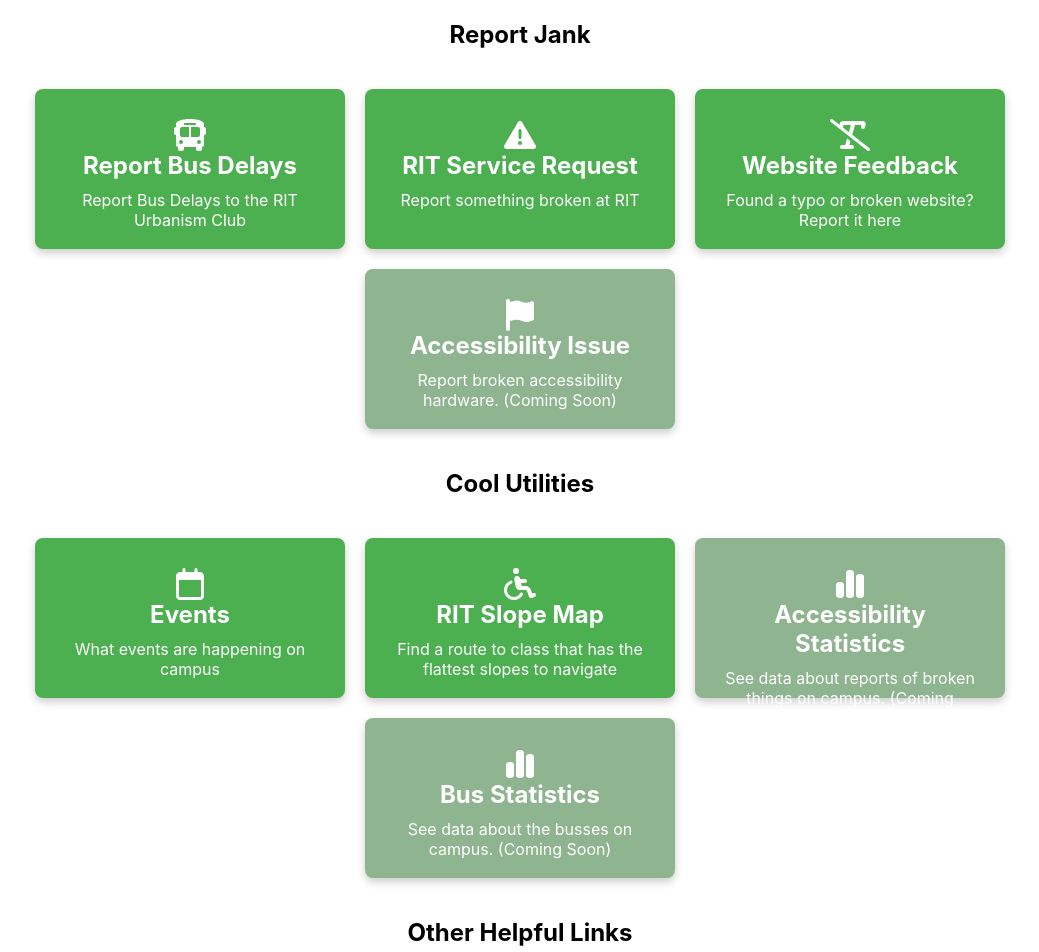
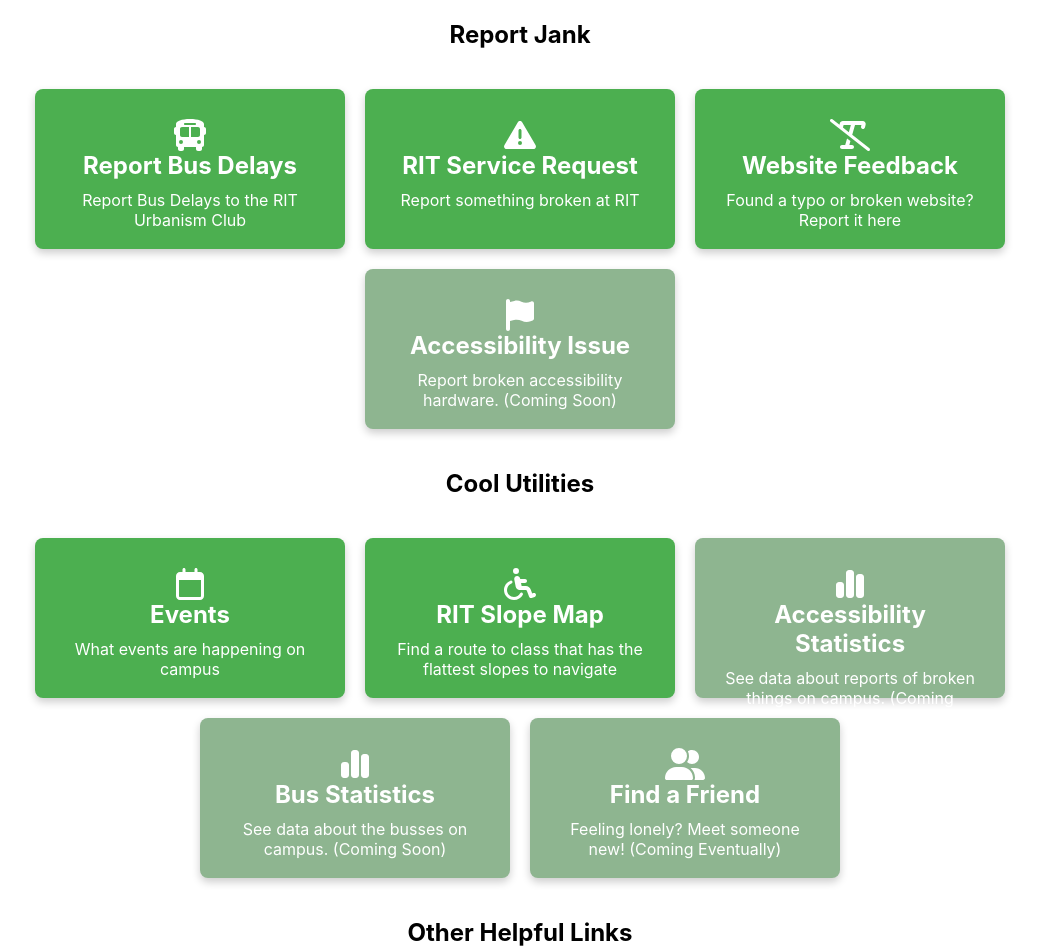
Before and after one commit to CampusPulse/homepage, a React (Create React App) app: page / in a window 1280 px wide. Shown: the top 952 px of the page, without its empty margins (120-1159 px from the left). Built offline with nearby package versions, Linux system fonts and the light colour scheme.

Commit message:
Find a friend button (coming soon)

```diff
--- a/src/App.jsx
+++ b/src/App.jsx
@@ -2,7 +2,7 @@
 import Menu from './Menu';
 import './App.css';
 import { faCalendar, faClock } from '@fortawesome/free-regular-svg-icons';
-import { faFlag, faTriangleExclamation, faWheelchair, faBus, faTextSlash, faGavel } from '@fortawesome/free-solid-svg-icons';
+import { faFlag, faTriangleExclamation, faWheelchair, faBus, faTextSlash, faGavel, faUserGroup } from '@fortawesome/free-solid-svg-icons';
 import { faChartSimple } from '@fortawesome/free-solid-svg-icons/faChartSimple';
 
 const App = () => {
@@ -61,6 +61,13 @@
       description: 'See data about the busses on campus. (Coming Soon)',
       link: '#',
       enabled: false
+    },
+    {
+      icon: faUserGroup,
+      title: 'Find a Friend',
+      description: 'Feeling lonely? Meet someone new! (Coming Eventually)',
+      link: '#',
+      enabled: false
     }
   ];
   const links = [
```
